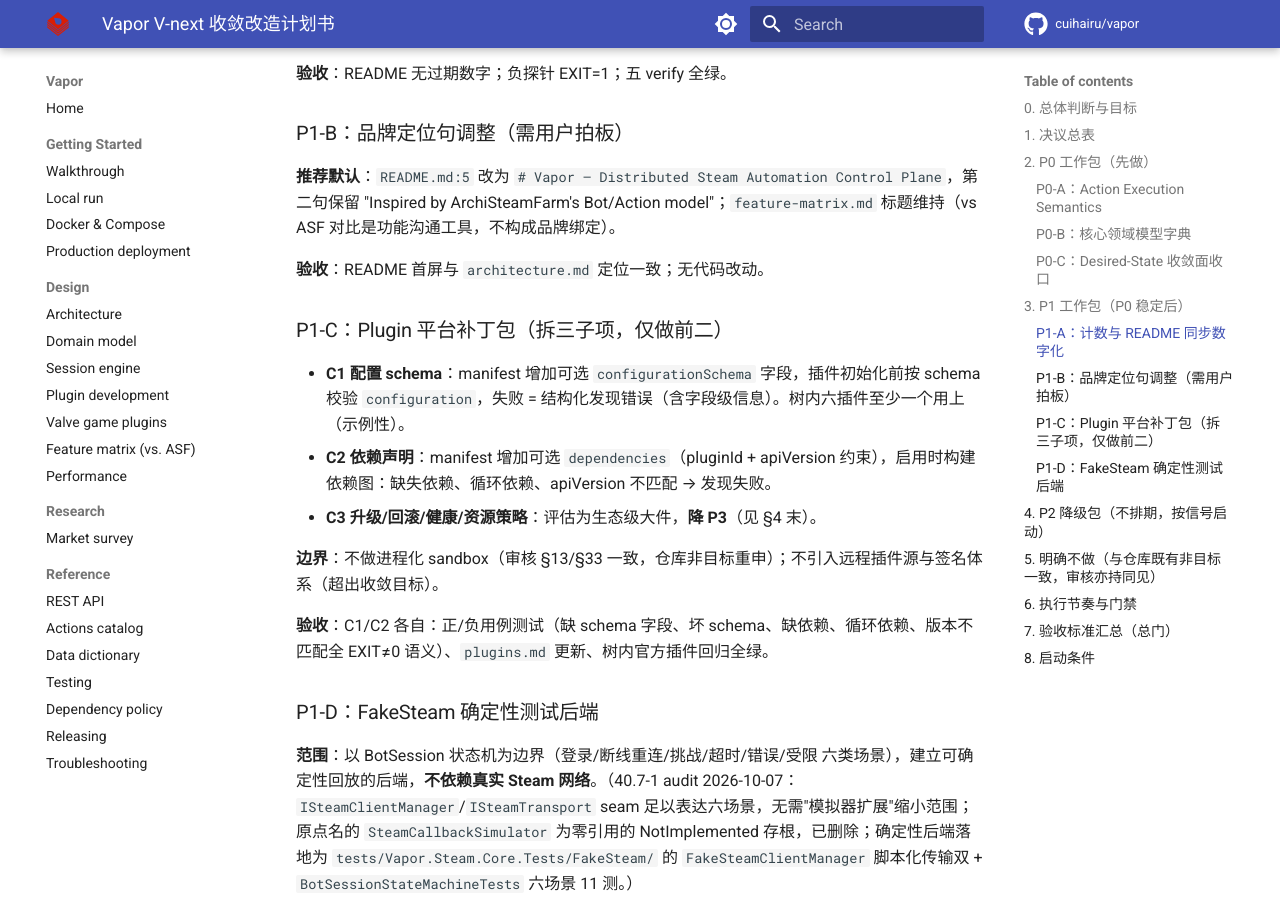
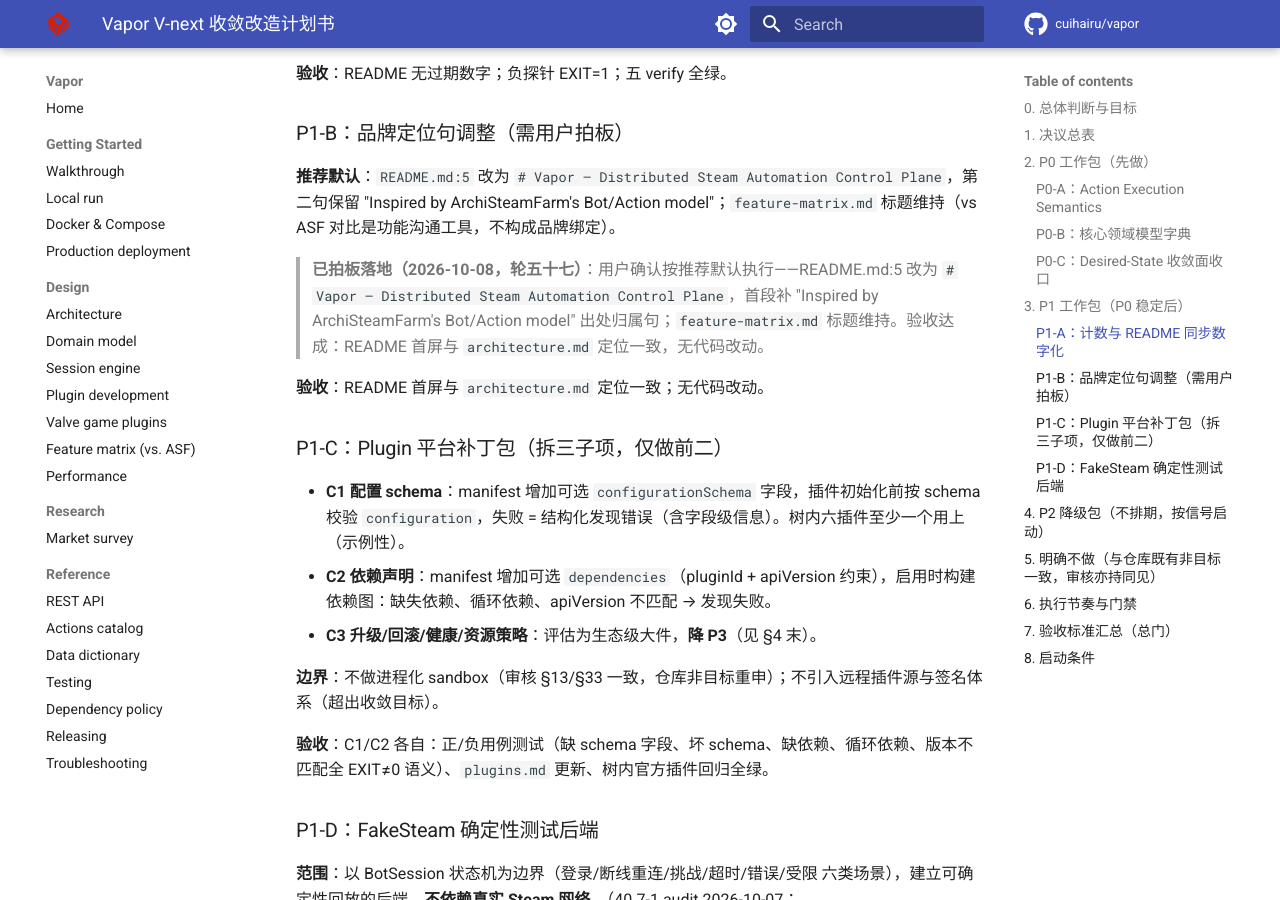
Before and after one commit to cuihairu/vapor, an MkDocs documentation site: the page built from docs/vnext-convergence-plan.md, in a window 1280 px wide and 900 px high, scrolled down 3819 px. Built offline with MkDocs 1.6.1 and Material for MkDocs 9.7.7, drawn with Linux system fonts in a browser that asks for light colours; comment, search, counter and statistics services are not loaded.

Commit message:
docs: 轮五十七 V-next 收敛 P1-B 品牌定位句落地(40.5-1 收官;用户 2026-10-08 续跑令拍板按推荐默认):①README.md:5 首行「# Vapor (ASF-inspired)」→「# Vapor — Distributed Steam Automation Control Plane」,首段补 ASF 出处归属句 Inspired by ArchiSteamFarm's Bot/Action model(链仓库)——与首屏第二段 reuses ASF's bot-session concepts 及 docs/architecture.md 定位句(API-controlled, headless Steam automation platform inspired by ArchiSteamFarm)三处一致,feature-matrix.md 标题维持(vs. ASF 对比是功能沟通工具不构成品牌绑定);②计划书 §3-P1-B 补「已拍板落地(2026-10-08,轮五十七)」注记,V-next P1 四包(P1-A 计数/P1-B 定位句/P1-C C1+C2/P1-D FakeSteam)至此全部落地;③todo.md 40.5 节勾结 40.5-1+轮五十七轮记录入册(含同轮调研文档升级 29abe6a 四项:截图内嵌正文/新增 §7 可参考分析 11 条判定+落点/表格上方结论式摘要/mkdocs 导航 Research 组;40.8 十项维持按信号启动不主动排期;工作模式更新=待拍板项按各仓决策记录自行定+记录);纯文档轮零代码改动测试分母不动,六 verify ALL GREEN、format EXIT=0、mkdocs build --strict EXIT=0;红线:无 tag/release/force push,push 前 fetch --rebase,coverage.log 与 site/ 不入

```diff
--- a/docs/vnext-convergence-plan.md
+++ b/docs/vnext-convergence-plan.md
@@ -98,6 +98,8 @@
 
 **推荐默认**：`README.md:5` 改为 `# Vapor — Distributed Steam Automation Control Plane`，第二句保留 "Inspired by ArchiSteamFarm's Bot/Action model"；`feature-matrix.md` 标题维持（vs ASF 对比是功能沟通工具，不构成品牌绑定）。
 
+> **已拍板落地（2026-10-08，轮五十七）**：用户确认按推荐默认执行——README.md:5 改为 `# Vapor — Distributed Steam Automation Control Plane`，首段补 "Inspired by ArchiSteamFarm's Bot/Action model" 出处归属句；`feature-matrix.md` 标题维持。验收达成：README 首屏与 `architecture.md` 定位一致，无代码改动。
+
 **验收**：README 首屏与 `architecture.md` 定位一致；无代码改动。
 
 ### P1-C：Plugin 平台补丁包（拆三子项，仅做前二）
```
Also changed, not shown: README.md (+2 -2 lines), todo.md (+3 -2 lines).
